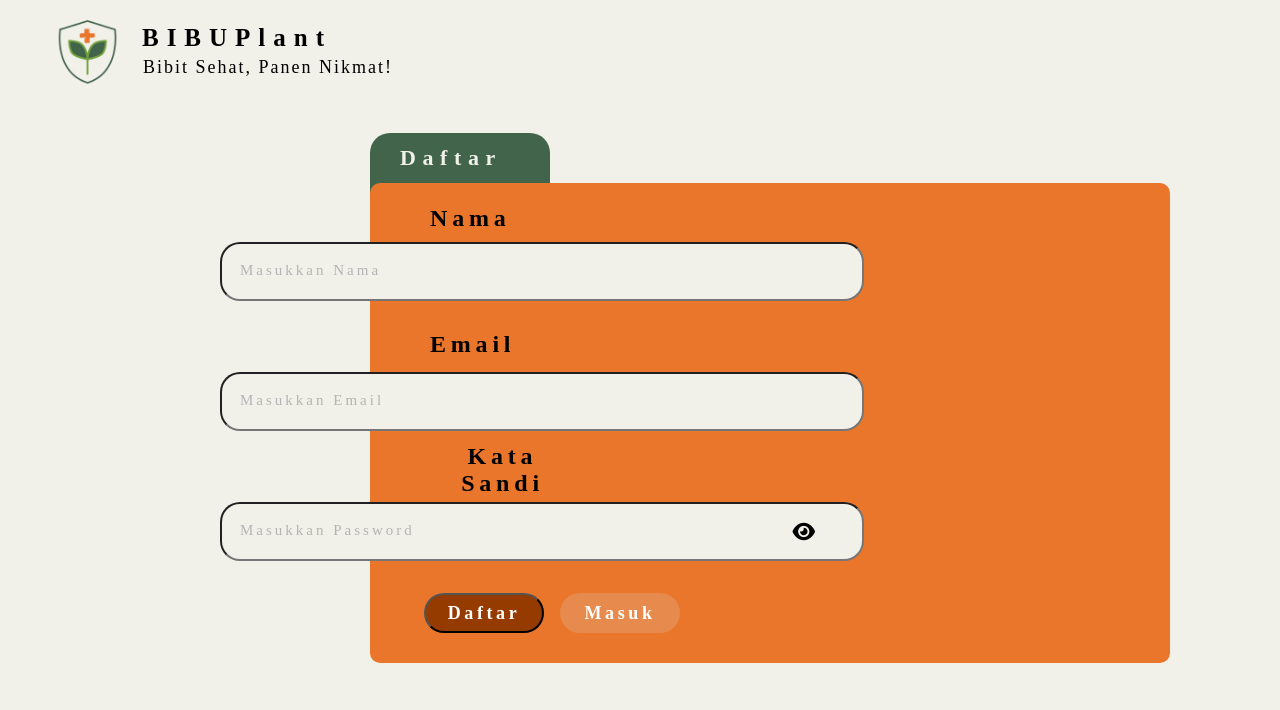
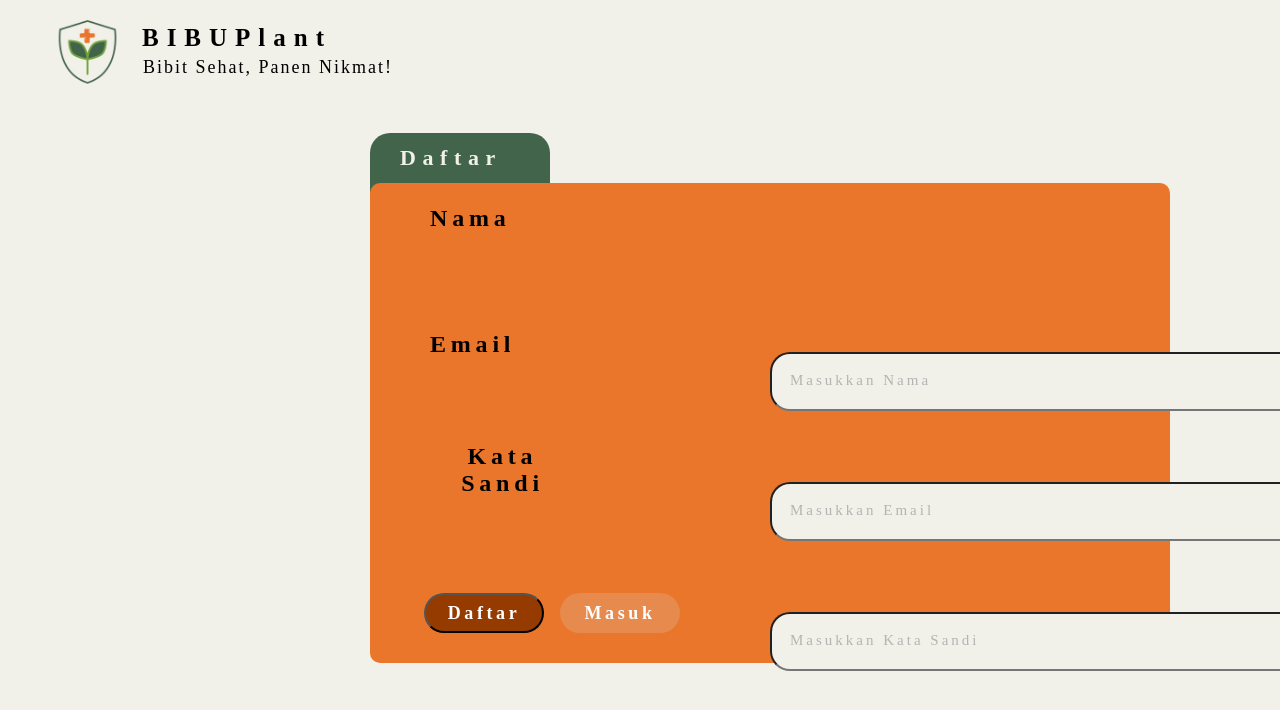
Before and after one commit to adhelia-17/bibuplant, a Flask app: page /signup in a window 1280 px wide; the page is wider, and only the part inside the window is pictured. Shown: the part 17-727 px from the top of that part. Run offline with Flask 3, Linux system fonts and the light colour scheme; some libraries are stand-ins or nearby versions.

Commit message:
Update signup.html

```diff
--- a/templates/signup.html
+++ b/templates/signup.html
@@ -155,6 +155,8 @@
             display: flex;
             flex-direction: column;
             align-items: center;
+            top: 110px;
+            left: 550px;
         }
 
          .input-container {
@@ -317,7 +319,7 @@
         </div>
     <div class="input-container">
             <input type="password" id="password" class="input-password" onfocus="hideLabel('password')" onblur="showLabel('password')" />
-            <div class="password-teks">Masukkan Password</div>
+            <div class="password-teks">Masukkan Kata Sandi</div>
             <span class="eye-icon" onclick="togglePassword(this)"><i class="fa fa-eye"></i></span>
         </div>
         </div>
```
